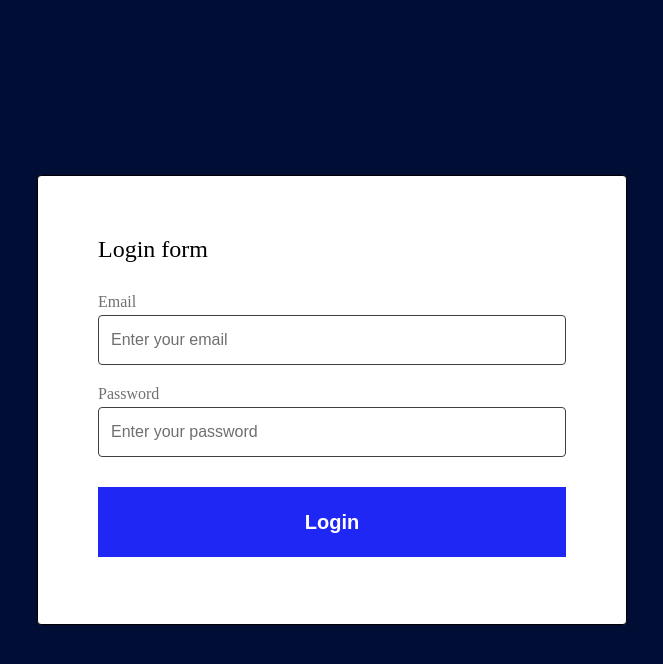
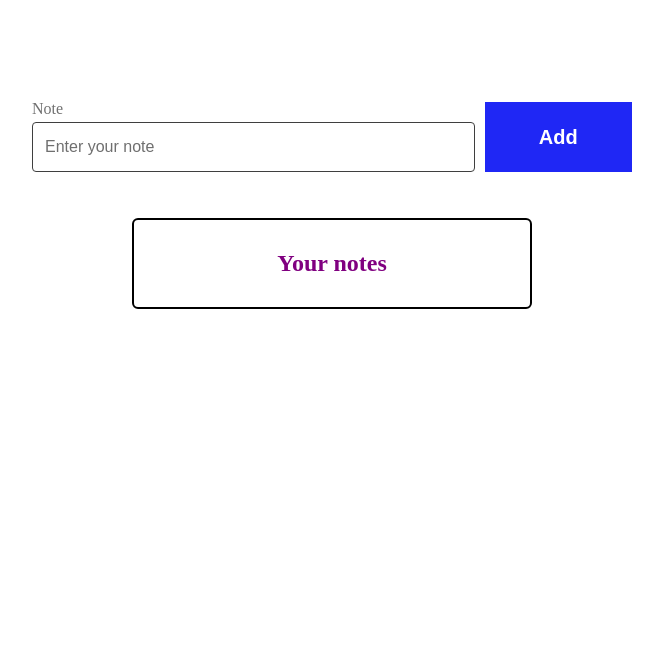
Before and after one commit to AIT-AS/cohort_62_fs_react_ts, a React (Vite) app: page / in a window 1280 px wide. Shown: the top 664 px of the page, without its empty margins (308-971 px from the left). Built offline with nearby package versions, Linux system fonts and the light colour scheme.

Commit message:
Homework09

```diff
--- a/src/App.tsx
+++ b/src/App.tsx
@@ -4,12 +4,13 @@
 // import Lesson_06 from "lessons/Lesson_06/Lesson_06";
 // import Lesson_07 from "lessons/Lesson_07/Lesson_07";
 // import Lesson_08 from "lessons/Lesson_08/Lesson_08";
-import Lesson_09 from "lessons/Lesson_09/Lesson_09";
+// import Lesson_09 from "lessons/Lesson_09/Lesson_09";
 
 
 // Homeworks
 // import Homework_06 from "homeworks/Homework_06/Homework_06";
 // import Homework_07 from "homeworks/Homework_07/Homework_07";
+import Homework_09 from "homeworks/Homework_09/Homework_09";
 
 
 function App() {
@@ -19,10 +20,11 @@
       {/* <Lesson_07 /> */}
       <GlobalStyles />
       {/* <Lesson_08 /> */}
-      <Lesson_09 />
+      {/* <Lesson_09 /> */}
 
       {/* <Homework_06 /> */}
       {/* <Homework_07 /> */}
+      <Homework_09 />
 
     </>
   );
--- /dev/null
+++ b/src/homeworks/Homework_09/Homework_09.tsx
@@ -0,0 +1,63 @@
+import { useState, type ChangeEvent, type FormEvent } from "react";
+import {v4} from 'uuid'
+
+import Button from "components/Button/Button";
+import Input from "components/Input/Input";
+
+import {
+  PageWrapper,
+  NoteForm,
+  ButtonControl,
+  Notes,
+  NoteItem,
+  NoteTitle,
+} from "./styles";
+
+function Homework_09() {
+  const [note, setNote] = useState<string>("");
+  const [savedNotes, setSavedNotes] = useState<string[]>([]);
+
+  const onNoteChange = (event: ChangeEvent<HTMLInputElement>) => {
+    setNote(event.target.value);
+  };
+
+  const onSaveNote = (event: FormEvent) => {
+    event.preventDefault();
+    // prevValue === savedNotes в момент вызова функции setSavedNotes
+    setSavedNotes((prevValue: string[]) => {
+      console.log(prevValue);
+      return [...prevValue, note];
+    });
+  };
+
+  console.log(savedNotes);
+  // Допустим savedNotes = ["Coocking", "Shopping"]
+  // Наша задача вернуть новый массив notesList который будет иметь вид(условно говоря) = [<NoteItem>Coocking</NoteItem>, <NoteItem>Shopping</NoteItem>]
+  const notesList = savedNotes.map((value: string) => {
+    return <NoteItem key={v4()}>{value}</NoteItem>
+  });
+
+  return (
+    <PageWrapper>
+      <NoteForm onSubmit={onSaveNote}>
+        <Input
+          id="todo-input"
+          name="todo"
+          placeholder="Enter your note"
+          label="Note"
+          value={note}
+          onChange={onNoteChange}
+        />
+        <ButtonControl>
+          <Button name="Add" type="submit" />
+        </ButtonControl>
+      </NoteForm>
+      <Notes>
+        <NoteTitle>Your notes</NoteTitle>
+        {notesList}
+      </Notes>
+    </PageWrapper>
+  );
+}
+
+export default Homework_09;
--- /dev/null
+++ b/src/homeworks/Homework_09/styles.ts
@@ -0,0 +1,46 @@
+import styled from "@emotion/styled";
+
+export const PageWrapper = styled.div`
+  display: flex;
+  flex-direction: column;
+  align-items: center;
+  flex: 1;
+  padding: 100px;
+  gap: 30px;
+`;
+
+export const NoteForm = styled.form`
+  display: flex;
+  flex-direction: row;
+  align-items: flex-end;
+  gap: 10px;
+  width: 600px;
+  height: fit-content;
+`;
+
+export const ButtonControl = styled.div`
+  width: 200px;
+`;
+
+export const Notes = styled.ol`
+  display: flex;
+  flex-direction: column;
+  align-items: center;
+  gap: 10px;
+  width: 400px;
+  height: fit-content;
+  border: 2px solid black;
+  padding: 30px;
+  border-radius: 6px;
+`;
+
+export const NoteTitle = styled.p`
+  font-size: 24px;
+  font-weight: bold;
+  color: purple;
+`;
+
+export const NoteItem = styled.li`
+  font-size: 20px;
+  font-weight: bold;
+`;
```
